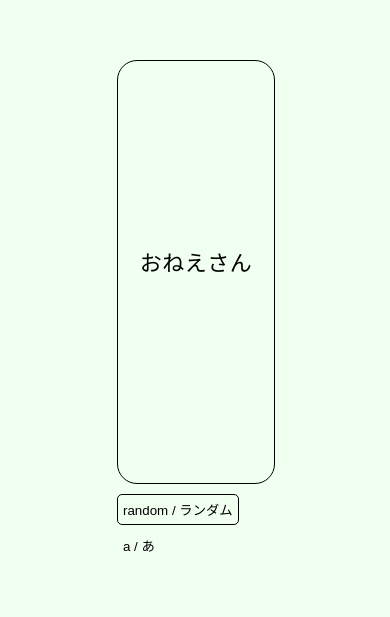
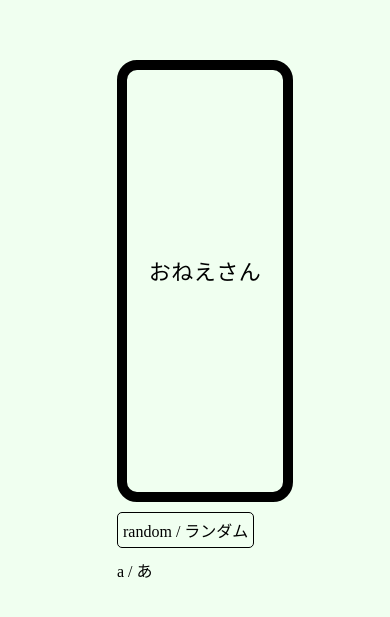
Before and after one commit to meganpai/japanese, a plain HTML site: page people.html in a window 390 px wide. Shown: the part 109-726 px from the top of the page. Drawn offline with Linux system fonts and the light colour scheme.

Commit message:
test mobile

```diff
--- a/people.html
+++ b/people.html
@@ -5,6 +5,7 @@
     <meta charset="utf-8" />
     <meta name=viewport" content="width=device-width, initial-scale=1" />
     <link rel="shortcut icon" type="image/jpg" href="images/favicon.png" />
+    <link rel="stylesheet" href="reset.css"/>
     <link rel="stylesheet" href="style.css">
     <title>People</title>
 </head>
--- /dev/null
+++ b/reset.css
@@ -0,0 +1,11 @@
+button {
+    -webkit-appearance: none;
+    appearance: none;
+    background: none;
+    border: none;
+    border-radius: 0;
+    color: inherit;
+    cursor: pointer;
+    font: inherit;
+    padding: 0;
+  }
--- a/style.css
+++ b/style.css
@@ -2,6 +2,7 @@
     margin: 0px;
     padding: 20vh 30vw;
 }
+
 button.random {
     margin-top: 10px;
     padding: 5px;
@@ -10,6 +11,7 @@
     cursor: sw-resize;
     background: none;
 }
+
 button.language {
     margin-top: 10px;
     border: none;
@@ -17,15 +19,30 @@
     background: none;
     cursor: ne-resize;
 }
+
 .adjectives {
     background-color: lightyellow;
 }
+
 .expressions {
     background-color: mistyrose;
 }
+
 .people {
     background-color: honeydew;
 }
+
+.card {
+    border: solid 10px black;
+    margin: auto;
+    width: 40vw;
+    height: 50vh;
+    align-content: center;
+    text-align: center;
+    border-radius: 20px;
+}
+
+@media only screen and (min-width: 600px) {
     .card {
         border: solid 1px black;
         margin: auto;
@@ -34,6 +51,7 @@
         align-content: center;
         text-align: center;
         border-radius: 20px;
+    }
 }
 
 #vocabCard {
@@ -47,16 +65,21 @@
 .hidden {
     display: none;
 }
+
 .word-romaji {
     opacity: 0%;
     padding-top: 10px;
 }
+
 .reveal {
     opacity: 100%;
 }
-        .word-en, .word-jp {
+
+.word-en,
+.word-jp {
     padding-top: 10px;
 }
+
 .word-jp {
     font-size: 22px;
 }
```
Also changed, not shown: adjectives.html (+2 -1 lines), expressions.html (+1 -0 lines), index.html (+7 -4 lines). Lines whose indentation alone changed are shown as unchanged.
